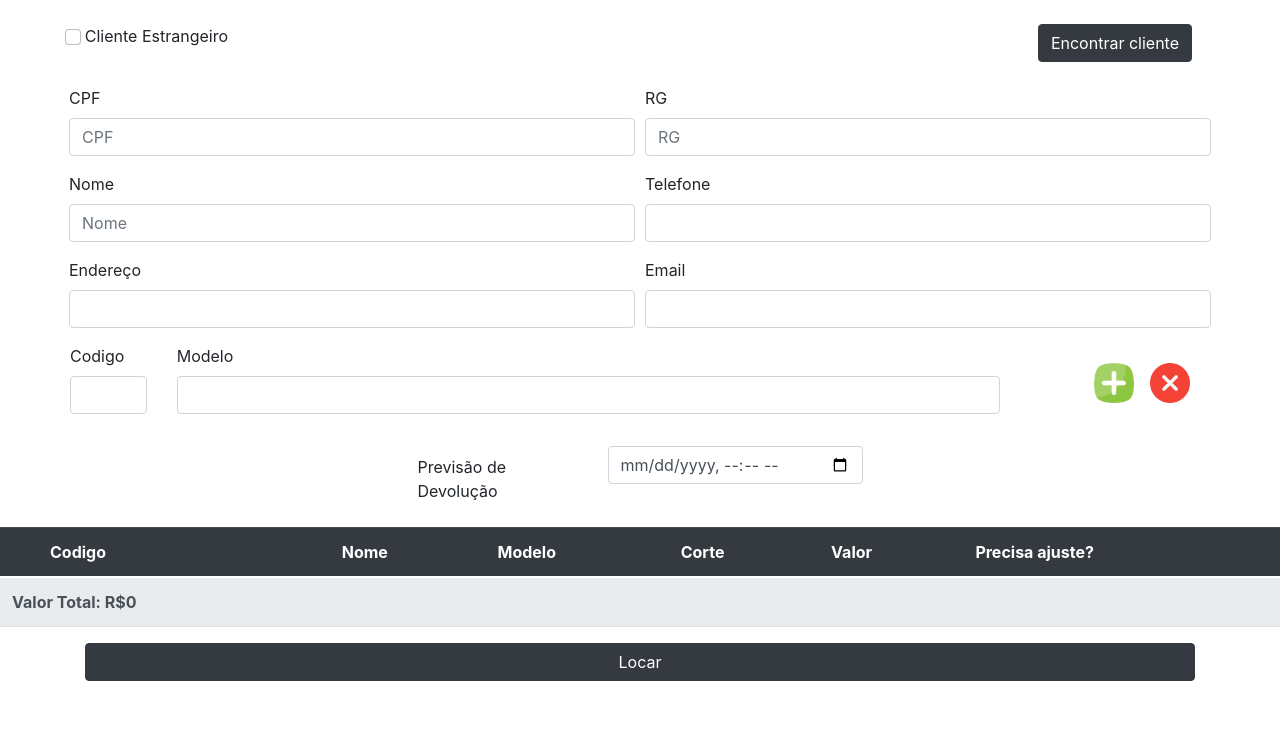
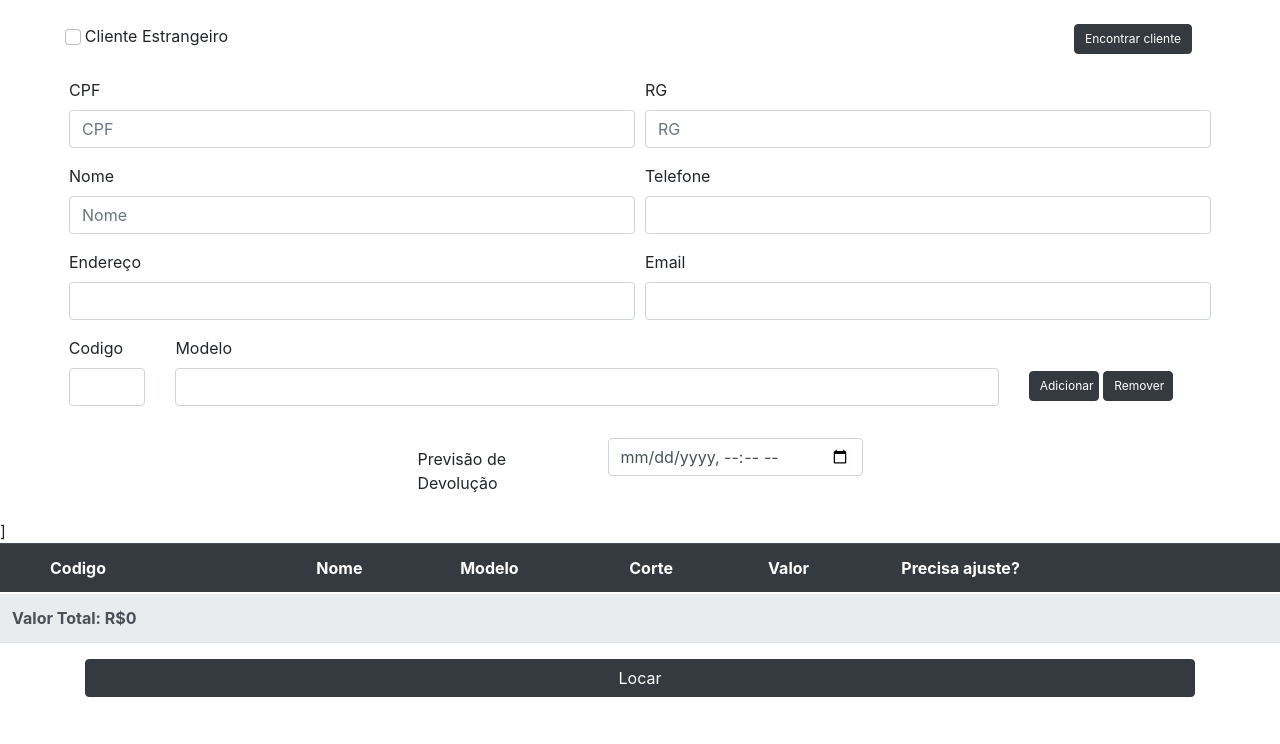
Before and after one commit to caikecolantonio/JLControl, a Django app: page /locar/ in a window 1280 px wide. Shown: the part 56-800 px from the top of the page. Run offline with Django 3.2, Linux system fonts and the light colour scheme; lists and menus that the app fills with data are empty; some libraries are stand-ins or nearby versions.

Commit message:
melhorias no front-end

```diff
--- a/templates/base.html
+++ b/templates/base.html
@@ -1,7 +1,7 @@
 {% load static %}
 
 <!doctype html>
-<html lang="en">
+<html lang="pt-br">
 
 <head>
   <!-- Required meta tags -->
@@ -43,6 +43,17 @@
   }
 
 
+  #nav-options {
+    background: #343a40;
+
+
+  }
+  #nav-options:hover {
+    background-color: #343a40;
+    color: #17a2b8;
+    box-shadow: inset 0 0 0 3px #343a40
+  }
+
   .modalx {
     text-align: center;
   }
@@ -1771,12 +1782,12 @@
 
       <div class="collapse navbar-collapse justify-content-between" id="navbarCollapse">
         <div class="navbar-nav ml-auto">
-          <a href="{% url 'locar' %}" class="nav-item nav-link active">Locar</a>
-          <a href="" class="nav-item nav-link active" data-toggle="modal" data-target="#exampleModal">Pesquisar
+          <a href="{% url 'locar' %}" class="nav-item nav-link active" id="nav-options">Locar</a>
+          <a href="" class="nav-item nav-link active" id="nav-options"data-toggle="modal" data-target="#exampleModal">Pesquisar
             Locações</a>
-          <a href="" class="nav-item nav-link active" data-toggle="modal" data-target="#exampleModal2">Pesquisar
+          <a href="" class="nav-item nav-link active" id="nav-options" data-toggle="modal" data-target="#exampleModal2">Pesquisar
             Trajes</a>
-          <a href="{% url 'relatorio' %}" class="nav-item nav-link active">Relatórios</a>
+          <a href="{% url 'relatorio' %}" class="nav-item nav-link active" id="nav-options">Relatórios</a>
         </div>
       </div>
     </div>
--- a/templates/locar.html
+++ b/templates/locar.html
@@ -2,7 +2,20 @@
 
 {% load static %}
 {% block content %}
+    <style>
 
+        #id-btn {
+            padding: 5px 10px;
+            text-align: center;
+            text-decoration: none;
+            display: inline-block;
+            font-size: 12px;
+        }
+
+        #id-btn:hover {
+            color: #17a2b8;
+        }
+    </style>
     <!-- modal procurar cliente -->
     <div class="modal fade" id="exampleModalLocar" tabindex="-1" aria-labelledby="exampleModalLabel" aria-hidden="true">
         <div class="modal-dialog">
@@ -49,7 +62,7 @@
                         <button type="button" class="btn btn-info btn-lg btn-block"
                                 onclick="validaCamposLocar()">Pesquisar
                         </button>
-                        <button type="button" class="btn btn-info btn-lg btn-block" data-dismiss="modal"
+                        <button type="button" class="btn btn-info btn-lg btn-block" data-dismiss="modal" style = "background-color: #6c757d"
                                 onclick="location.href='{% url 'locar' %}';">Adicionar novo
                         </button>
                     </form>
@@ -159,7 +172,7 @@
 
             </div>
             <div class="p-2">
-                <button type="button" class="btn btn-dark" data-toggle="modal" data-target="#exampleModalLocar">
+                <button type="button" class="btn btn-dark" id="id-btn"data-toggle="modal" data-target="#exampleModalLocar">
                     Encontrar cliente
                 </button>
             </div>
@@ -209,7 +222,7 @@
     <!-- Form Pesquisa traje -->
     <form id="FormTrajePequisa">
         <div class="row" style="margin: 0">
-            <div class="col-sm-1" style="margin-left:4.3%">
+            <div class="col-sm-1" style="margin-left:4.2%">
                 <label for="FormCodigoTraje">Codigo</label>
                 <input type="text" class="form-control AutoCompleteTrajePesquisaCodigo" id="FormCodigoTraje"
                        name="CodigoTraje">
@@ -219,13 +232,12 @@
                 <input type="text" class="form-control AutoCompleteTrajePesquisaModelo" id="FormModeloBusca"
                        name="ModeloTraje">
             </div>
-            <div class="col" style="margin-top: 1.5%; margin-left: 5%">
+
+            <div class="col" style = "top: 35px">
                 <input style="display: none">
-                <img src='{% static 'img/add.png' %}' width="40" height="40" onclick="AdicionaTraje()">
-            </div>
-            <div class="col" style="margin-top: 1.5%; margin-left: -7%">
+                <button type="button" class="btn btn-dark" id="id-btn" style="width: 70px;" onclick="AdicionaTraje()"> Adicionar </button>
                 <input style="display: none">
-                <img src='{% static 'img/remove.png' %}' width="40" height="40" onclick="RemoverTraje()">
+                <button type="button" class="btn btn-dark" id="id-btn" style="width: 70px;" onclick="RemoverTraje()"> Remover</button>
             </div>
         </div>
     </form>
@@ -299,7 +311,7 @@
                                 '<td style="padding-top: 8px;padding-bottom: 0px;border-top-width: 0px;border-bottom-width: 1px;">'+
                                 '<input type="checkbox" style="width: 109.41px;" class="btn-check" id="btn-check-2-outlined'+resposta.codigo+'" autocomplete="off" onclick="precisa_ajuste('+"'"+resposta.codigo+"'"+')">'+
                                 '<label class="btn btn-outline-secondary botaoPrecisa" style="width: 109.41px;" for="btn-check-2-outlined'+resposta.codigo+'" id="precisaAjuste'+resposta.codigo+'" >Não precisa</label>'+
-                                '<button id="botaoMedida-'+resposta.codigo+'" class="botaoMedida btn btn-info"onclick="abreModalFicha('+"'"+resposta.codigo+"'"+')">Medidas</button>'+
+                                '<button id="botaoMedida-'+resposta.codigo+'" class="botaoMedida btn btn-info" style="text-align:center" onclick="abreModalFicha('+"'"+resposta.codigo+"'"+')">Medidas</button>'+
                                 '</td>'+
                                 //'<td> <input class="form-check-input" type="radio" > </td>' +
                                 '</tr>' + $(".listaTrajes").html()
@@ -603,15 +615,19 @@
                 <th scope="col">Modelo</th>
                 <th scope="col">Corte</th>
                 <th scope="col">Valor</th>
-            <th scope="col">Precisa ajuste?</th>
+                <th scope="col">Precisa ajuste?</th>]
+                <th></th>
+                <th></th>
             </tr>
         </thead>
-        <tbody class="listaTrajes">
+        <tbody class="listaTrajes" style="width:100%">
 
         </tbody>
         <tbody class="">
         <tr class="thead-light">
             <th id="trValor"></th>
+            <th></th>
+            <th></th>
             <th></th>
             <th></th>
             <th></th>
```
Also changed, not shown: templates/consultar.html (+64 -22 lines), templates/relatorio.html (+49 -6 lines), db.sqlite3. Lines whose indentation alone changed are shown as unchanged.
